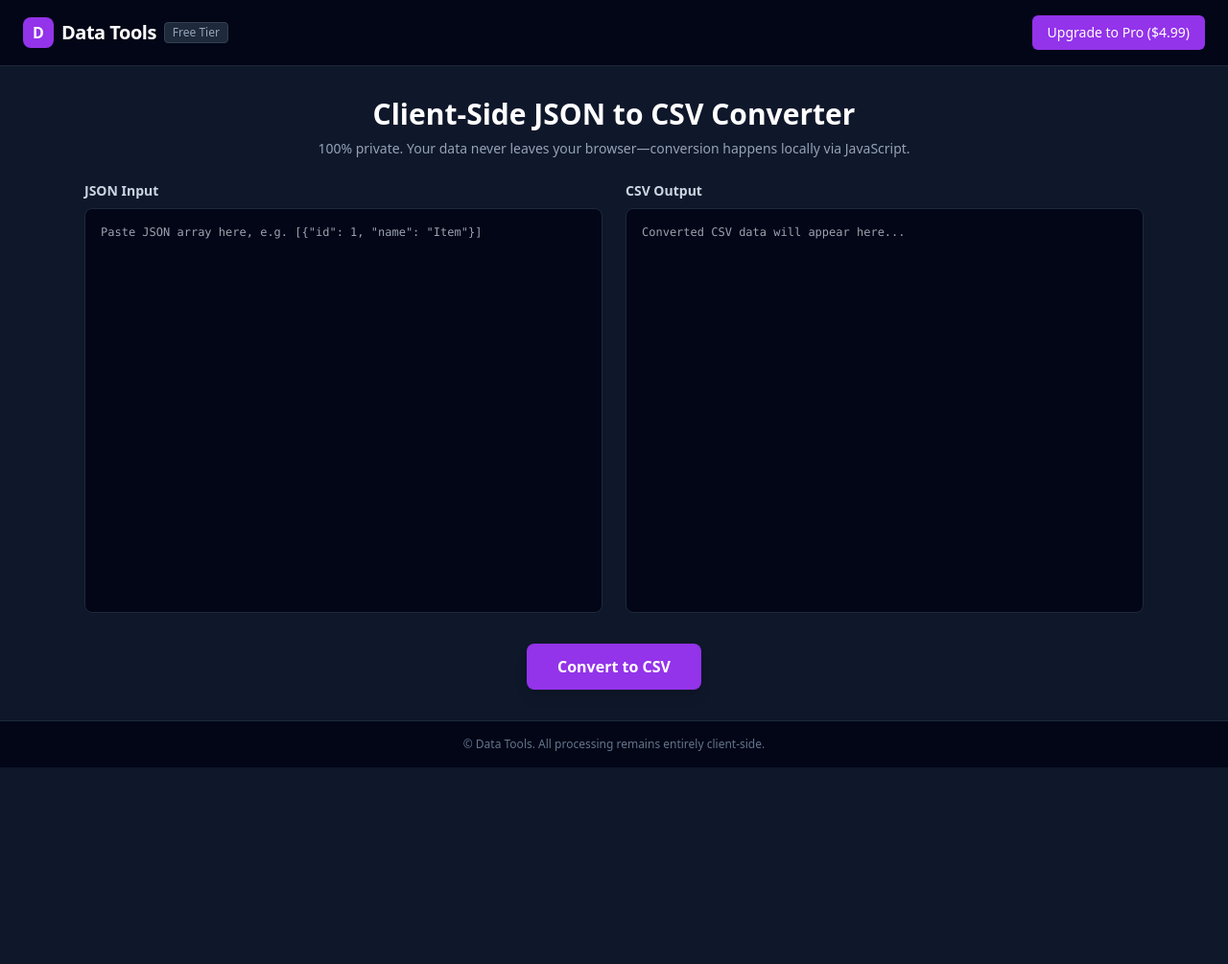
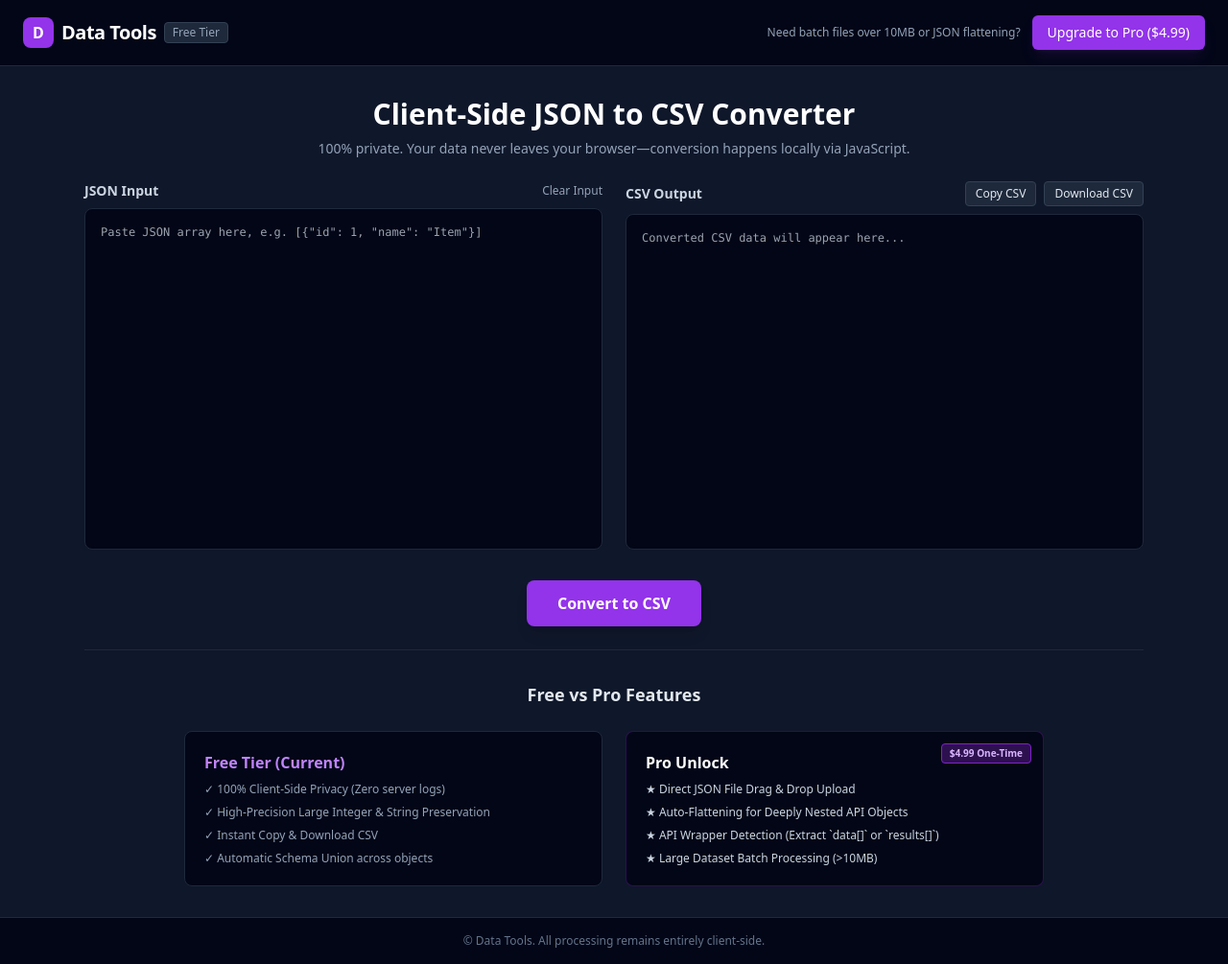
Before and after one commit to Ishicus/Data-Formatter-Tool, a plain HTML site: page index.html in a window 1280 px wide. Shown: the whole page at 96% size. Before the commit the page ends 800 px from the top, so only its background shows below. Drawn offline with nearby package versions, Linux system fonts and the light colour scheme.

Commit message:
Update index.html

```diff
--- a/index.html
+++ b/index.html
@@ -3,20 +3,21 @@
 <head>
   <meta charset="UTF-8">
   <meta name="viewport" content="width=device-width, initial-scale=1.0">
-  <title>Data Tools - Fast Client-Side JSON to CSV Converter</title>
+  <title>Data Tools - Private JSON to CSV Converter</title>
   <script src="https://cdn.tailwindcss.com"></script>
 </head>
 <body class="bg-slate-900 text-slate-100 min-h-screen flex flex-col font-sans">
 
   <!-- Header -->
-  <header class="border-b border-slate-800 bg-slate-950 px-6 py-4 flex justify-between items-center">
+  <header class="border-b border-slate-800 bg-slate-950 px-6 py-4 flex flex-wrap justify-between items-center gap-4">
     <div class="flex items-center space-x-2">
       <div class="w-8 h-8 bg-purple-600 rounded-lg flex items-center justify-center font-bold text-white">D</div>
       <span class="text-xl font-bold tracking-tight text-white">Data Tools</span>
       <span class="bg-slate-800 text-slate-400 text-xs px-2 py-0.5 rounded border border-slate-700">Free Tier</span>
     </div>
-    <div>
-      <a href="mailto:neatejohn37@gmail.com ?subject=Data Tools Pro Access Request&body=Hi, I am interested in Pro access for batch processing JSON data." class="bg-purple-600 hover:bg-purple-700 text-white font-medium px-4 py-2 rounded-md text-sm transition-colors inline-block text-center">Upgrade to Pro ($4.99)</a>
+    <div class="flex items-center space-x-3">
+      <span class="text-xs text-slate-400 hidden sm:inline">Need batch files over 10MB or JSON flattening?</span>
+      <a href="mailto:YOUR_EMAIL_HERE?subject=Data Tools Pro Access Request&body=Hi, I am interested in Pro access for batch processing and advanced JSON flattening." class="bg-purple-600 hover:bg-purple-500 text-white font-medium px-4 py-2 rounded-md text-sm transition-colors inline-block text-center shadow-lg shadow-purple-900/20">Upgrade to Pro ($4.99)</a>
     </div>
   </header>
 
@@ -29,15 +30,25 @@
 
     <!-- Converter Grid -->
     <div class="grid grid-cols-1 md:grid-cols-2 gap-6 flex-1">
+
       <!-- Input Column -->
       <div class="flex flex-col space-y-2">
-        <label for="jsonInput" class="text-sm font-semibold text-slate-300">JSON Input</label>
+        <div class="flex justify-between items-center">
+          <label for="jsonInput" class="text-sm font-semibold text-slate-300">JSON Input</label>
+          <button onclick="clearAll()" class="text-xs text-slate-400 hover:text-slate-200 transition-colors">Clear Input</button>
+        </div>
         <textarea id="jsonInput" placeholder='Paste JSON array here, e.g. [{"id": 1, "name": "Item"}]' class="flex-1 w-full bg-slate-950 border border-slate-800 rounded-lg p-4 font-mono text-xs text-slate-200 focus:outline-none focus:ring-2 focus:ring-purple-500 focus:border-transparent resize-none min-h-[350px]"></textarea>
       </div>
 
       <!-- Output Column -->
       <div class="flex flex-col space-y-2">
-        <label for="csvOutput" class="text-sm font-semibold text-slate-300">CSV Output</label>
+        <div class="flex justify-between items-center">
+          <label for="csvOutput" class="text-sm font-semibold text-slate-300">CSV Output</label>
+          <div class="flex space-x-2">
+            <button id="copyBtn" onclick="copyCsv()" class="text-xs bg-slate-800 hover:bg-slate-700 text-slate-200 px-2.5 py-1 rounded border border-slate-700 transition-colors">Copy CSV</button>
+            <button id="downloadBtn" onclick="downloadCsv()" class="text-xs bg-slate-800 hover:bg-slate-700 text-slate-200 px-2.5 py-1 rounded border border-slate-700 transition-colors">Download CSV</button>
+          </div>
+        </div>
         <textarea id="csvOutput" readonly placeholder="Converted CSV data will appear here..." class="flex-1 w-full bg-slate-950 border border-slate-800 rounded-lg p-4 font-mono text-xs text-slate-200 focus:outline-none resize-none min-h-[350px]"></textarea>
       </div>
     </div>
@@ -48,6 +59,32 @@
         Convert to CSV
       </button>
     </div>
+
+    <!-- Feature Matrix / Value Proposition -->
+    <div class="mt-12 border-t border-slate-800 pt-8">
+      <h2 class="text-lg font-bold text-slate-200 text-center mb-6">Free vs Pro Features</h2>
+      <div class="grid grid-cols-1 md:grid-cols-2 gap-6 max-w-4xl mx-auto">
+        <div class="bg-slate-950 p-5 rounded-lg border border-slate-800">
+          <h3 class="font-bold text-purple-400 mb-2">Free Tier (Current)</h3>
+          <ul class="text-xs text-slate-400 space-y-2">
+            <li>✓ 100% Client-Side Privacy (Zero server logs)</li>
+            <li>✓ High-Precision Large Integer & String Preservation</li>
+            <li>✓ Instant Copy & Download CSV</li>
+            <li>✓ Automatic Schema Union across objects</li>
+          </ul>
+        </div>
+        <div class="bg-slate-950 p-5 rounded-lg border border-purple-900/50 relative">
+          <span class="absolute top-3 right-3 bg-purple-900/50 text-purple-300 text-[10px] font-bold px-2 py-0.5 rounded border border-purple-700">$4.99 One-Time</span>
+          <h3 class="font-bold text-white mb-2">Pro Unlock</h3>
+          <ul class="text-xs text-slate-300 space-y-2">
+            <li>★ Direct JSON File Drag & Drop Upload</li>
+            <li>★ Auto-Flattening for Deeply Nested API Objects</li>
+            <li>★ API Wrapper Detection (Extract `data[]` or `results[]`)</li>
+            <li>★ Large Dataset Batch Processing (>10MB)</li>
+          </ul>
+        </div>
+      </div>
+    </div>
   </main>
 
   <!-- Footer -->
@@ -57,20 +94,26 @@
 
   <!-- Converter Logic -->
   <script>
+    // Preserve large integers (> 15 digits) by wrapping them in quotes before JSON.parse
+    function preserveLargeIntegers(jsonStr) {
+      return jsonStr.replace(/:\s*(-?\d{16,})/g, ': "$1"');
+    }
+
     function convertJsonToCsv() {
-      const input = document.getElementById('jsonInput').value.trim();
       const outputArea = document.getElementById('csvOutput');
+      let rawInput = document.getElementById('jsonInput').value.trim();
 
-      if (!input) {
+      if (!rawInput) {
         outputArea.value = "Error: Input box is empty.";
         return;
       }
 
       try {
-        // 1. Parse JSON safely
-        let parsed = JSON.parse(input);
+        // Pre-pass to prevent large integer precision degradation
+        const sanitizedInput = preserveLargeIntegers(rawInput);
+        let parsed = JSON.parse(sanitizedInput);
 
-        // If user pasted a single object, wrap it in an array
+        // Single object wrapper
         if (!Array.isArray(parsed)) {
           if (typeof parsed === 'object' && parsed !== null) {
             parsed = [parsed];
@@ -85,24 +128,36 @@
           return;
         }
 
-        // 2. Extract all unique keys across all objects
-        const keys = Array.from(new Set(parsed.flatMap(obj => typeof obj === 'object' && obj !== null ? Object.keys(obj) : [])));
+        // P0 Validation: Ensure every record is a valid object and not null or primitive
+        for (let i = 0; i < parsed.length; i++) {
+          const item = parsed[i];
+          if (item === null) {
+            outputArea.value = `Error: Invalid record at array index ${i}. Item is null (must be an object).`;
+            return;
+          }
+          if (typeof item !== 'object') {
+            outputArea.value = `Error: Invalid record at array index ${i}. Expected object, received ${typeof item} ("${item}").`;
+            return;
+          }
+        }
+
+        // Extract all unique keys across all objects
+        const keys = Array.from(new Set(parsed.flatMap(obj => Object.keys(obj))));
 
         if (keys.length === 0) {
           outputArea.value = "Error: No valid key-value pairs found in objects.";
           return;
         }
 
-        // 3. Build CSV Header
+        // Build CSV Header
         let csv = keys.map(k => `"${String(k).replace(/"/g, '""')}"`).join(',') + '\n';
 
-        // 4. Build CSV Rows
+        // Build CSV Rows
         parsed.forEach(row => {
           const line = keys.map(k => {
             const val = row[k];
             if (val === undefined || val === null) return '""';
             if (typeof val === 'boolean' || typeof val === 'number') return val;
-            // Escape quotes and wrap strings/objects in double quotes
             const str = typeof val === 'object' ? JSON.stringify(val) : String(val);
             return `"${str.replace(/"/g, '""')}"`;
           }).join(',');
@@ -115,6 +170,41 @@
         outputArea.value = "Error: Invalid JSON syntax. " + err.message;
       }
     }
+
+    function clearAll() {
+      document.getElementById('jsonInput').value = '';
+      document.getElementById('csvOutput').value = '';
+    }
+
+    function copyCsv() {
+      const csvOutput = document.getElementById('csvOutput');
+      if (!csvOutput.value || csvOutput.value.startsWith('Error:')) return;
+
+      navigator.clipboard.writeText(csvOutput.value).then(() => {
+        const btn = document.getElementById('copyBtn');
+        const originalText = btn.innerText;
+        btn.innerText = 'Copied!';
+        btn.classList.add('bg-green-700', 'text-white');
+        setTimeout(() => {
+          btn.innerText = originalText;
+          btn.classList.remove('bg-green-700', 'text-white');
+        }, 2000);
+      });
+    }
+
+    function downloadCsv() {
+      const csvOutput = document.getElementById('csvOutput');
+      if (!csvOutput.value || csvOutput.value.startsWith('Error:')) return;
+
+      const blob = new Blob([csvOutput.value], { type: 'text/csv;charset=utf-8;' });
+      const url = URL.createObjectURL(blob);
+      const link = document.createElement('a');
+      link.setAttribute('href', url);
+      link.setAttribute('download', `data_export_${Date.now()}.csv`);
+      document.body.appendChild(link);
+      link.click();
+      document.body.removeChild(link);
+    }
   </script>
 </body>
 </html>
```
